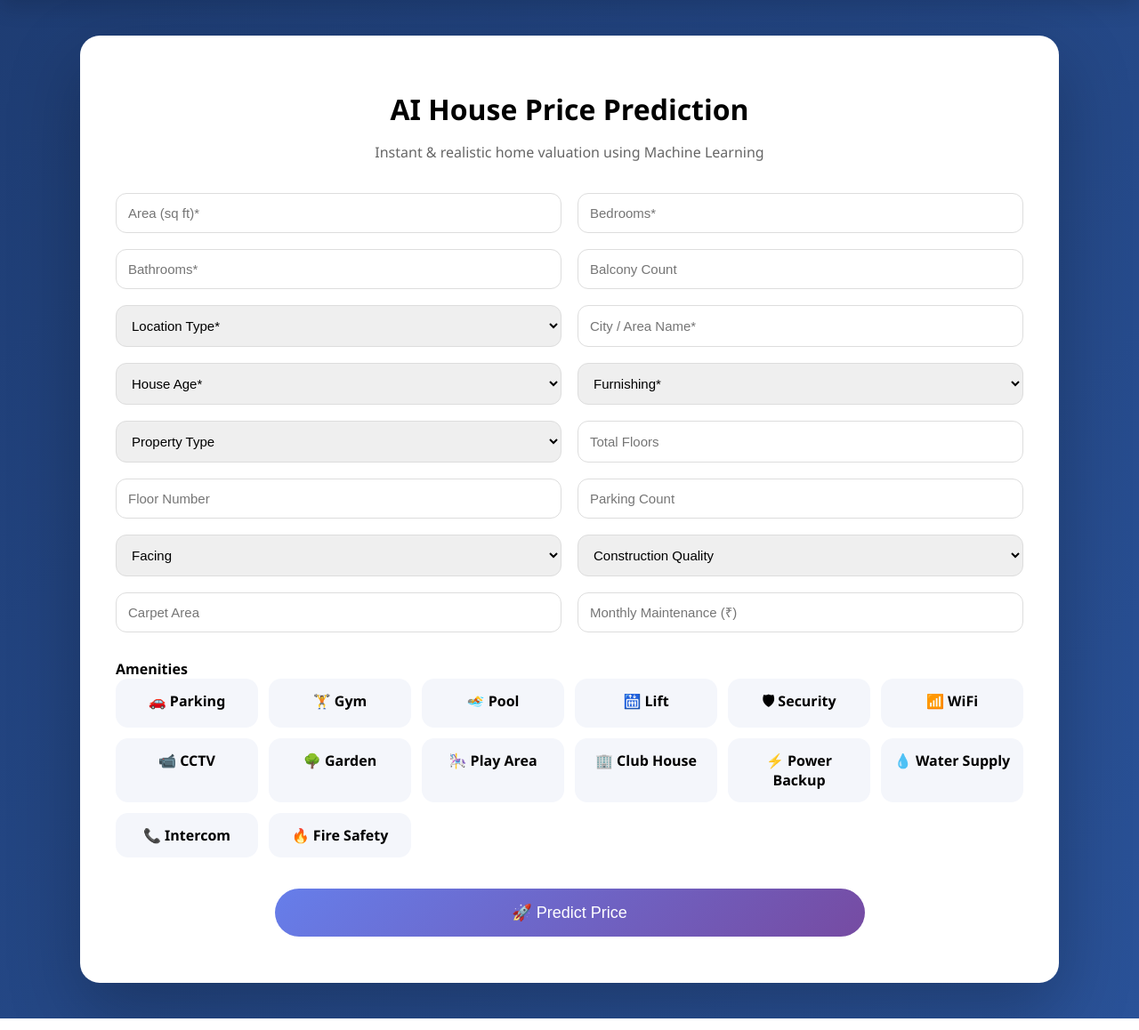
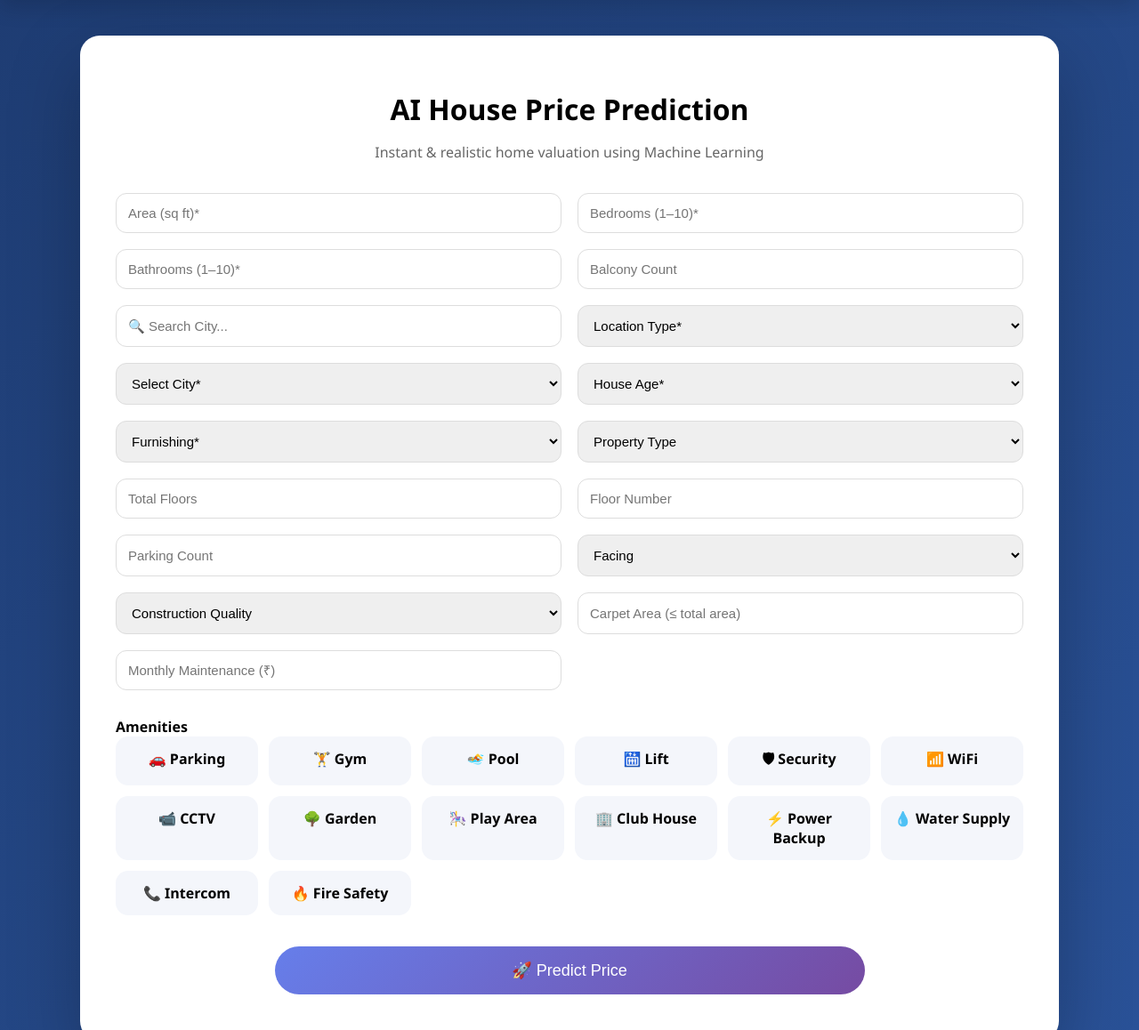
Before and after one commit to shaiksharif1234/HOUSE_PRICE_PREDICTION, a Flask app: page / in a window 1280 px wide. Shown: the part 67-1225 px from the top of the page at 89% size. Run offline with Flask 3, Linux system fonts and the light colour scheme; data comes from the database, SQL or seed files in the repository; both versions use the stored data as it was after the commit; some libraries are stand-ins or nearby versions.

Commit message:
Updated frontend city list

```diff
--- a/app.py
+++ b/app.py
@@ -1,7 +1,22 @@
 import csv
 import io
 from datetime import datetime
+def get_city_list():
+    cities = set()
 
+    try:
+        with open("dataset.csv", "r", encoding="utf-8") as f:
+            reader = csv.DictReader(f)
+
+            for row in reader:
+                city = row.get("city")  # column name must match dataset
+                if city:
+                    cities.add(city.strip())
+
+    except Exception as e:
+        print("CITY LOAD ERROR:", e)
+
+    return sorted(list(cities))
 from flask import Flask, render_template, request, redirect, session, send_file
 from flask_socketio import SocketIO
 from werkzeug.security import generate_password_hash, check_password_hash
@@ -52,6 +67,9 @@ def handle_connect():
 
 
 # ---------------- HOME ----------------
+
+import os
+
 @app.route("/")
 def home():
     try:
@@ -72,10 +90,15 @@ def home():
         rows = []
         count = 0
 
+    # ✅ STEP 1: Read dataset
+    cities = get_city_list()
+
+    # ✅ STEP 3: Send cities to frontend
     return render_template(
         "index.html",
         notif_count=count,
-        notifications=rows
+        notifications=rows,
+        cities=cities   # 👈 IMPORTANT
     )
 # ---------------- PREDICT ----------------
 @app.route("/predict", methods=["GET", "POST"])
@@ -98,10 +121,11 @@ def predict():
         value = request.form.get(field)
 
         if value is None or value.strip() == "":
-            return render_template(
-    "index.html",
-    error="Please fill all required fields",
-    form=request.form
+           return render_template(
+            "index.html",
+             error="Some error",
+             form=request.form,
+             cities=get_city_list()
 )
 
     # -------- SAFE INTEGER CONVERTER --------
@@ -119,16 +143,89 @@ def predict():
     area = to_int("area")
     bedrooms = to_int("bedrooms")
     bathrooms = to_int("bathrooms")
+    city = request.form.get("city")
 
     # -------- OPTIONAL NUMERIC INPUTS --------
     balcony = to_int("balcony")
     floor_no = to_int("floor_no")
     total_floors = to_int("total_floors")
-    facing = to_int("facing")
-
+    facing = request.form.get("facing")
     carpet_area = to_int("carpet_area", area)
     parking_count = to_int("parking_count", 1)
     maintenance_cost = to_int("maintenance_cost", 0)
+
+    # -------- EXTRA FIELD VALIDATION --------
+
+# Balcony (0–10 allowed)
+    if not (0 <= balcony <= 10):
+     return render_template(
+    "index.html",
+    error="Balcony must be between 0 and 10",
+    form=request.form,
+    cities=get_city_list()
+)
+
+# Parking (0–10 allowed)
+    if not (0 <= parking_count <= 10):
+     return render_template(
+        "index.html",
+        error="Parking count must be between 0 and 10",
+        form=request.form,
+    cities=get_city_list()
+    )
+
+# Total floors (1–100)
+    if total_floors != 0 and not (1 <= total_floors <= 100):
+     return render_template(
+        "index.html",
+        error="Total floors must be between 1 and 100",
+        form=request.form,
+    cities=get_city_list()
+    )
+
+# Floor number must be valid
+    if floor_no < 0:
+     return render_template(
+        "index.html",
+        error="Floor number cannot be negative",
+        form=request.form,
+    cities=get_city_list()
+    )
+
+# Floor logic (VERY IMPORTANT)
+    if total_floors > 0 and floor_no > total_floors:
+     return render_template(
+        "index.html",
+        error="Floor number cannot exceed total floors",
+        form=request.form,
+    cities=get_city_list()
+    )
+
+     # Carpet area should not exceed total area
+    if carpet_area > area:
+     return render_template(
+        "index.html",
+        error="Carpet area cannot be greater than total area",
+        form=request.form,
+    cities=get_city_list()
+    )
+
+# Optional realistic range
+    if carpet_area < 0:
+     return render_template(
+        "index.html",
+        error="Carpet area cannot be negative"
+    )
+
+
+    # Maintenance cost range
+    if not (0 <= maintenance_cost <= 100000):
+     return render_template(
+        "index.html",
+        error="Maintenance cost must be between 0 and 100000",
+        form=request.form,
+    cities=get_city_list()
+    )
 
     # -------- FURNISHING (STRING → NUMBER SAFE) --------
     furnishing_map = {
@@ -156,21 +253,47 @@ def predict():
         "power_backup": yes("power_backup"),
         "water_supply": yes("water_supply"),
         "wifi": yes("wifi"),
-        "maintenance": yes("maintenance"),
+
         "fire_safety": yes("fire_safety"),
         "cctv": yes("cctv"),
         "intercom": yes("intercom"),
-        "rainwater": yes("rainwater"),
-        "visitor_parking": yes("visitor_parking"),
+
+
     }
 
 
 
 
-    # 🚨 Prevent bad inputs
-    if area <= 0 or bedrooms <= 0 or bathrooms <= 0:
-     return render_template("index.html", error="Invalid property details")
 
+
+# 🚨 STRICT VALIDATION (REALISTIC LIMITS)
+
+# Area validation
+    if not (300 <= area <= 10000):
+     return render_template(
+        "index.html",
+        error="Area must be between 300 and 10000 sq ft",
+        form=request.form,
+    cities=get_city_list()
+    )
+
+# Bedrooms validation
+    if not (1 <= bedrooms <= 10):
+     return render_template(
+        "index.html",
+        error="Bedrooms must be between 1 and 10",
+        form=request.form,
+    cities=get_city_list()
+    )
+
+# Bathrooms validation
+    if not (1 <= bathrooms <= 10):
+     return render_template(
+        "index.html",
+        error="Bathrooms must be between 1 and 10",
+        form=request.form,
+    cities=get_city_list()
+    )
 
 
     # -------- PREDICTION --------
@@ -178,6 +301,7 @@ def predict():
     area=area,
     bedrooms=bedrooms,
     bathrooms=bathrooms,
+    city=city,
 
     parking=amenities["parking"],
     gym=amenities["gym"],
@@ -190,15 +314,15 @@ def predict():
     power_backup=amenities["power_backup"],
     water_supply=amenities["water_supply"],
     wifi=amenities["wifi"],
-    maintenance=amenities["maintenance"],
+
     fire_safety=amenities["fire_safety"],
     cctv=amenities["cctv"],
     intercom=amenities["intercom"],
-    rainwater=amenities["rainwater"],
-    visitor_parking=amenities["visitor_parking"],
+
+
 
     property_type=request.form.get("property_type", "apartment"),
-    quality=request.form.get("quality", "medium"),
+   quality=request.form.get("construction_quality", "medium"),
     carpet_area=carpet_area,
     parking_count=parking_count,
     maintenance_cost=maintenance_cost
--- a/templates/index.html
+++ b/templates/index.html
@@ -420,18 +420,40 @@ font-weight:600;">
 <div class="form-grid">
 
 
-<input type="number" name="area" placeholder="Area (sq ft)*"
-value="{{ form.area if form else '' }}" required>
+<input
+  type="number"
+  name="area"
+  placeholder="Area (sq ft)*"
+  min="300"
+  max="10000"
+  step="1"
+  value="{{ form.area if form else '' }}"
+  required>
 
 
-<input type="number" name="bedrooms" placeholder="Bedrooms*"
-value="{{ form.bedrooms if form else '' }}" required>
+<input
+  type="number"
+  name="bedrooms"
+  placeholder="Bedrooms (1–10)*"
+  min="1"
+  max="10"
+  step="1"
+  value="{{ form.bedrooms if form else '' }}"
+  required>
 
 
-<input type="number" name="bathrooms" placeholder="Bathrooms*" required>
+<input
+  type="number"
+  name="bathrooms"
+  placeholder="Bathrooms (1–10)*"
+  min="1"
+  max="10"
+  step="1"
+  required>
 
-<input type="number" name="balcony" placeholder="Balcony Count">
-
+<input type="number" name="balcony" placeholder="Balcony Count" min="0" max="10">
+<input type="text" id="citySearch" placeholder="🔍 Search City..."
+style="padding:13px;border-radius:12px;border:1px solid #ddd;font-size:15px;">
 
 
 
@@ -443,8 +465,54 @@ value="{{ form.bedrooms if form else '' }}" required>
     <option value="rural">Rural</option>
 </select>
 
-<input type="text" name="city" placeholder="City / Area Name*"
-value="{{ form.city if form else '' }}" required>
+<select name="city" required>
+<option disabled selected>Select City*</option>
+
+<!-- Andhra Pradesh -->
+<option>Visakhapatnam</option>
+<option>Vijayawada</option>
+<option>Guntur</option>
+<option>Rajahmundry</option>
+<option>Nellore</option>
+<option>Tirupati</option>
+<option>Kakinada</option>
+<option>Kurnool</option>
+<option>Anantapur</option>
+
+<!-- Telangana -->
+<option>Hyderabad</option>
+<option>Warangal</option>
+<option>Karimnagar</option>
+
+<!-- Karnataka -->
+<option>Bangalore</option>
+<option>Mysore</option>
+<option>Mangalore</option>
+
+<!-- Tamil Nadu -->
+<option>Chennai</option>
+<option>Coimbatore</option>
+<option>Madurai</option>
+
+<!-- Maharashtra -->
+<option>Mumbai</option>
+<option>Pune</option>
+<option>Nagpur</option>
+
+<!-- Delhi -->
+<option>Delhi</option>
+
+<!-- Gujarat -->
+<option>Ahmedabad</option>
+<option>Surat</option>
+
+<!-- Kerala -->
+<option>Kochi</option>
+<option>Trivandrum</option>
+
+<!-- Add more if needed -->
+
+</select>
 
 <select name="house_age" required>
     <option disabled selected>House Age*</option>
@@ -470,9 +538,9 @@ value="{{ form.city if form else '' }}" required>
 
 
 
-<input type="number" name="total_floors" placeholder="Total Floors">
-<input type="number" name="floor_no" placeholder="Floor Number">
-<input type="number" name="parking_count" placeholder="Parking Count">
+<input type="number" name="total_floors" placeholder="Total Floors" min="1" max="100">
+<input type="number" name="floor_no" placeholder="Floor Number" min="0" max="100">
+<input type="number" name="parking_count" placeholder="Parking Count" min="0" max="10">
 
 <select name="facing">
     <option disabled selected>Facing</option>
@@ -489,9 +557,24 @@ value="{{ form.city if form else '' }}" required>
     <option value="high">High</option>
 </select>
 
-<input type="number" name="carpet_area" placeholder="Carpet Area">
+<input
+  type="number"
+  name="carpet_area"
+  placeholder="Carpet Area (≤ total area)"
+  min="0"
+  max="10000"
+  step="1"
+>
 
-<input type="number" name="monthly_maintenance" placeholder="Monthly Maintenance (₹)">
+<input
+  type="number"
+  name="maintenance_cost"
+  placeholder="Monthly Maintenance (₹)"
+  min="0"
+  max="100000"
+  step="1"
+>
+
 </div>
 
 <div class="amenity-title">Amenities
@@ -661,7 +744,28 @@ function goToHistory() {
 }
 </script>
 
+<script>
+// ===== CITY SEARCH FILTER =====
+const citySearch = document.getElementById("citySearch");
+const cityDropdown = document.querySelector("select[name='city']");
 
+if(citySearch && cityDropdown){
+citySearch.addEventListener("keyup", function () {
+    const filter = citySearch.value.toLowerCase();
+    const options = cityDropdown.getElementsByTagName("option");
+
+    for (let i = 0; i < options.length; i++) {
+        let txt = options[i].textContent || options[i].innerText;
+
+        if (txt.toLowerCase().includes(filter)) {
+            options[i].style.display = "";
+        } else {
+            options[i].style.display = "none";
+        }
+    }
+});
+}
+</script>
 
 </body>
 </html>
```
Also changed, not shown: model.py (+102 -92 lines), users.db, 3 other files.
